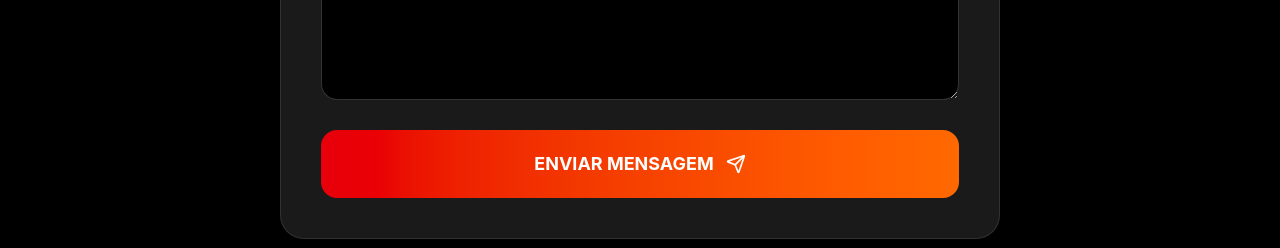
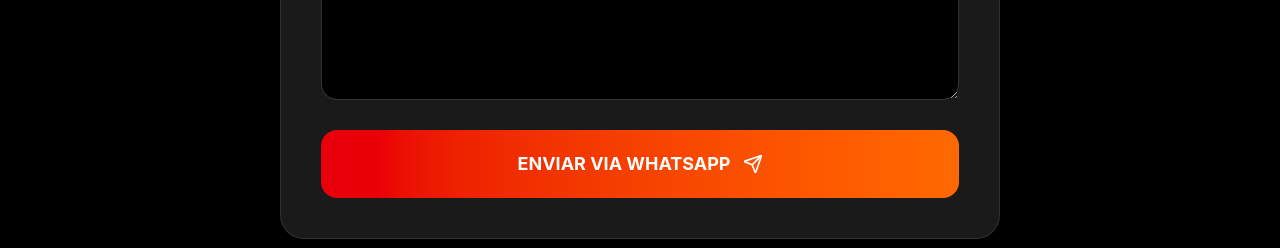
Before and after one commit to EliseuDev-Math/The-Tavern, a React (Vite) app: page / in a window 1280 px wide. Shown: the part 5760-6008 px from the top of the page. Built offline with nearby package versions, Linux system fonts and the light colour scheme; no server answers.

Commit message:
Update Contact.tsx

```diff
--- a/src/components/Contact.tsx
+++ b/src/components/Contact.tsx
@@ -1,43 +1,18 @@
 import { useState } from 'react'
 import { motion } from 'framer-motion'
 import { Send } from 'lucide-react'
-import supabase from '../lib/supabase'
 
 const Contact = () => {
-  const [formData, setFormData] = useState({
-    name: '',
-    email: '',
-    phone: '',
-    message: ''
-  })
-  const [isSubmitting, setIsSubmitting] = useState(false)
-  const [submitStatus, setSubmitStatus] = useState<'idle' | 'success' | 'error'>('idle')
+  const [formData, setFormData] = useState({ name: '', email: '', phone: '', message: '' })
+  const [submitStatus, setSubmitStatus] = useState<'idle' | 'success'>('idle')
 
-  const handleSubmit = async (e: React.FormEvent) => {
+  const handleSubmit = (e: React.FormEvent) => {
     e.preventDefault()
-    setIsSubmitting(true)
-
-    try {
-      const { error } = await supabase
-        .from('contacts')
-        .insert({
-          name: formData.name,
-          email: formData.email,
-          phone: formData.phone,
-          message: formData.message,
-        })
-
-      if (error) throw error
-
-      setSubmitStatus('success')
-      setFormData({ name: '', email: '', phone: '', message: '' })
-      setTimeout(() => setSubmitStatus('idle'), 3000)
-    } catch (err) {
-      console.error('Erro ao enviar contato:', err)
-      setSubmitStatus('error')
-    } finally {
-      setIsSubmitting(false)
-    }
+    const text = `Olá! Meu nome é ${formData.name}.\n\n${formData.message}\n\nContato: ${formData.phone || formData.email}`
+    window.open(`https://wa.me/5565999999999?text=${encodeURIComponent(text)}`, '_blank')
+    setSubmitStatus('success')
+    setFormData({ name: '', email: '', phone: '', message: '' })
+    setTimeout(() => setSubmitStatus('idle'), 3000)
   }
 
   const handleChange = (e: React.ChangeEvent<HTMLInputElement | HTMLTextAreaElement>) => {
@@ -63,74 +38,40 @@
           <div className="grid md:grid-cols-2 gap-6">
             <div>
               <label className="block text-sm font-medium mb-2 text-white/70">Nome</label>
-              <input
-                type="text"
-                name="name"
-                value={formData.name}
-                onChange={handleChange}
-                required
+              <input type="text" name="name" value={formData.name} onChange={handleChange} required
                 className="w-full bg-black border border-white/20 rounded-2xl px-5 py-4 text-white placeholder:text-white/40 focus:outline-none focus:border-red-500"
-                placeholder="Seu nome completo"
-              />
+                placeholder="Seu nome completo" />
             </div>
             <div>
               <label className="block text-sm font-medium mb-2 text-white/70">Telefone / WhatsApp</label>
-              <input
-                type="tel"
-                name="phone"
-                value={formData.phone}
-                onChange={handleChange}
+              <input type="tel" name="phone" value={formData.phone} onChange={handleChange}
                 className="w-full bg-black border border-white/20 rounded-2xl px-5 py-4 text-white placeholder:text-white/40 focus:outline-none focus:border-red-500"
-                placeholder="(65) 99999-9999"
-              />
+                placeholder="(65) 99999-9999" />
             </div>
           </div>
 
           <div>
             <label className="block text-sm font-medium mb-2 text-white/70">Email</label>
-            <input
-              type="email"
-              name="email"
-              value={formData.email}
-              onChange={handleChange}
+            <input type="email" name="email" value={formData.email} onChange={handleChange}
               className="w-full bg-black border border-white/20 rounded-2xl px-5 py-4 text-white placeholder:text-white/40 focus:outline-none focus:border-red-500"
-              placeholder="seu@email.com"
-            />
+              placeholder="seu@email.com" />
           </div>
 
           <div>
             <label className="block text-sm font-medium mb-2 text-white/70">Mensagem</label>
-            <textarea
-              name="message"
-              value={formData.message}
-              onChange={handleChange}
-              required
-              rows={5}
+            <textarea name="message" value={formData.message} onChange={handleChange} required rows={5}
               className="w-full bg-black border border-white/20 rounded-2xl px-5 py-4 text-white placeholder:text-white/40 focus:outline-none focus:border-red-500 resize-y"
-              placeholder="Olá! Gostaria de reservar uma mesa para 6 pessoas no sábado..."
-            />
+              placeholder="Olá! Gostaria de reservar uma mesa para 6 pessoas no sábado..." />
           </div>
 
-          <button
-            type="submit"
-            disabled={isSubmitting}
-            className="w-full py-5 bg-gradient-to-r from-red-600 to-orange-500 hover:from-red-700 hover:to-orange-600 disabled:opacity-70 text-white font-bold text-lg rounded-2xl flex items-center justify-center gap-3 transition-all"
-          >
-            {isSubmitting ? (
-              <>ENVIANDO...</>
-            ) : (
-              <>ENVIAR MENSAGEM <Send className="w-5 h-5" /></>
-            )}
+          <button type="submit"
+            className="w-full py-5 bg-gradient-to-r from-red-600 to-orange-500 hover:from-red-700 hover:to-orange-600 text-white font-bold text-lg rounded-2xl flex items-center justify-center gap-3 transition-all">
+            ENVIAR VIA WHATSAPP <Send className="w-5 h-5" />
           </button>
 
           {submitStatus === 'success' && (
             <div className="text-center py-3 bg-green-500/10 border border-green-500/30 rounded-2xl text-green-400">
-              ✅ Mensagem enviada com sucesso! Entraremos em contato em breve.
-            </div>
-          )}
-          {submitStatus === 'error' && (
-            <div className="text-center py-3 bg-red-500/10 border border-red-500/30 rounded-2xl text-red-400">
-              ❌ Ocorreu um erro. Tente novamente ou chame no WhatsApp.
+              ✅ WhatsApp aberto! Envie a mensagem para finalizar.
             </div>
           )}
         </motion.form>
```
